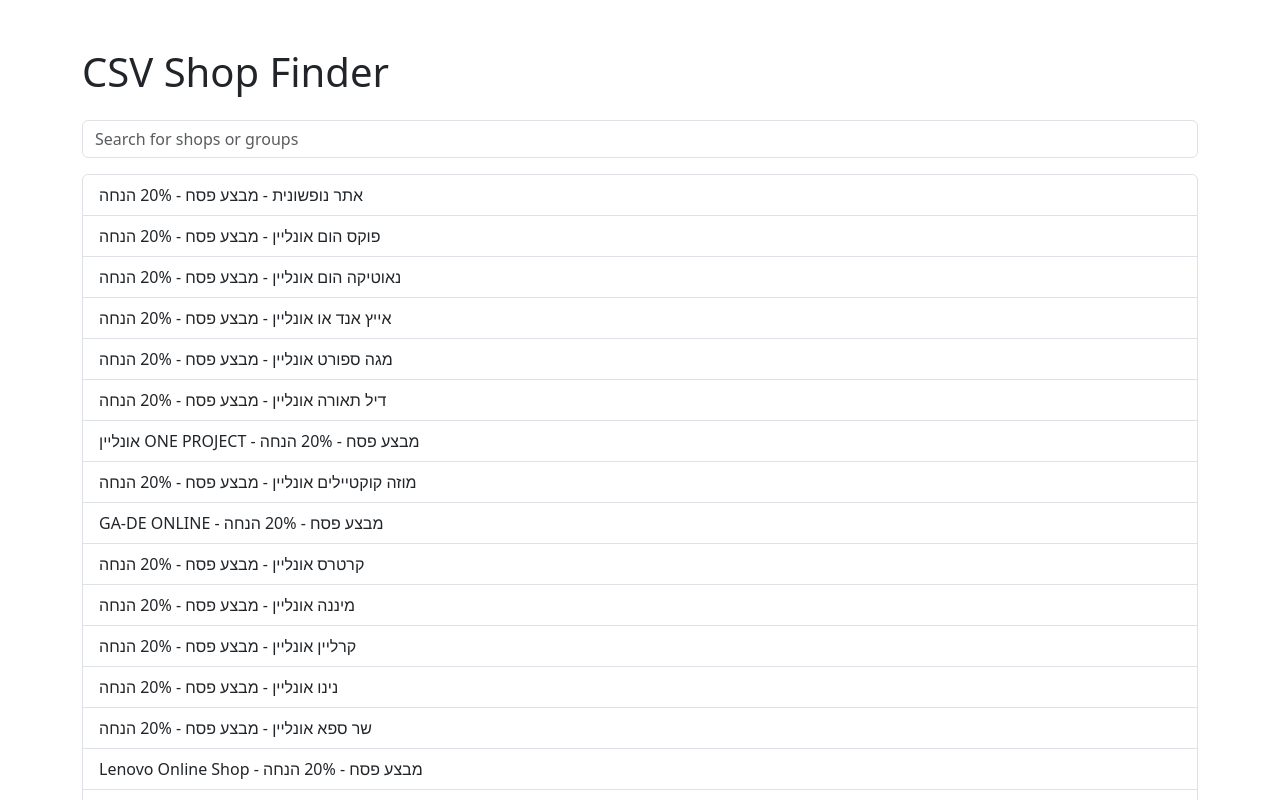
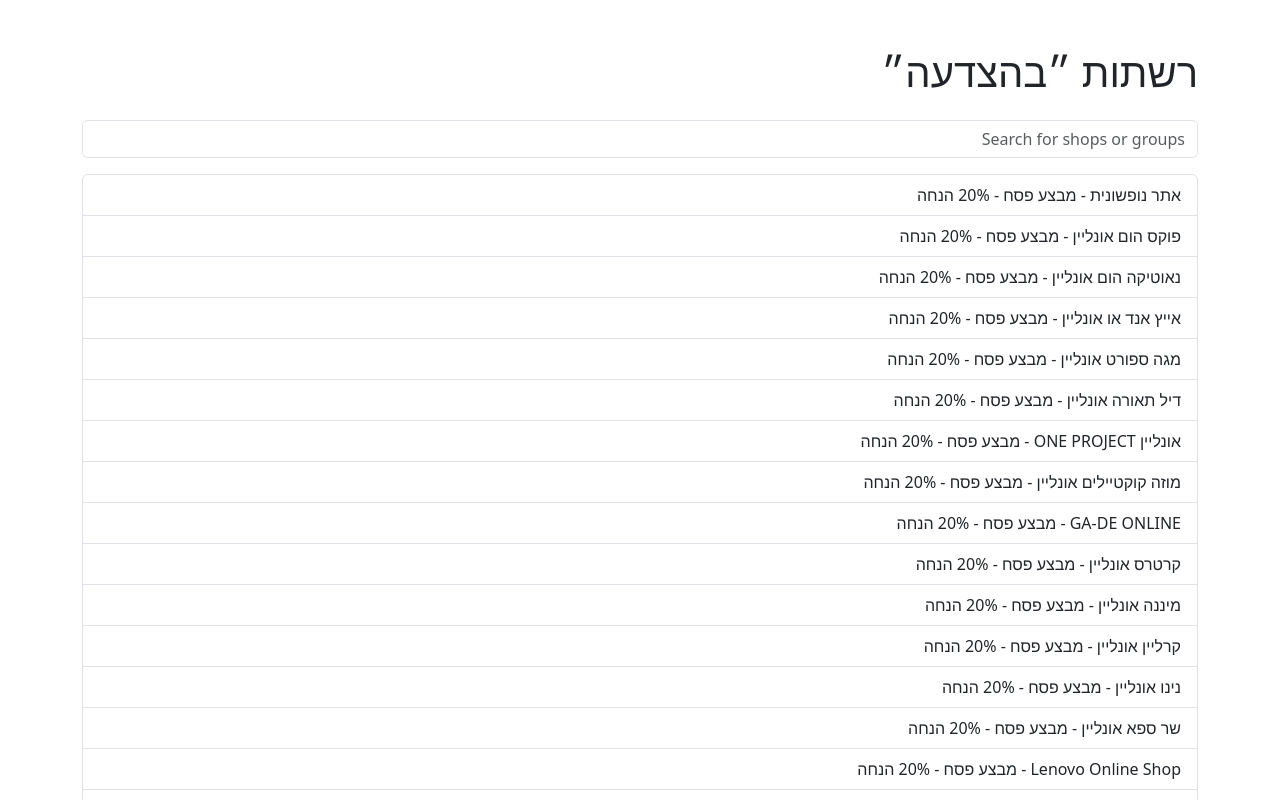
Before and after one commit to Eshz/behatsdaha-list, a plain HTML site: page index.html in a window 1280 px wide. Shown: the top 800 px of the page. Drawn offline with nearby package versions, Linux system fonts and the light colour scheme.

Commit message:
Fixed RTL

```diff
--- a/index.html
+++ b/index.html
@@ -1,5 +1,5 @@
 <!DOCTYPE html>
-<html lang="en">
+<html lang="en" dir="rtl">
 <head>
   <meta charset="UTF-8">
   <meta name="viewport" content="width=device-width, initial-scale=1.0">
@@ -12,14 +12,14 @@
 <body>
 
   <div class="container py-5">
-    <h1 class="mb-4">CSV Shop Finder</h1>
+    <h1 class="mb-4">רשתות ״בהצדעה״</h1>
     <!-- Search Input -->
     <div class="mb-3">
       <input type="text" id="searchInput" class="form-control" placeholder="Search for shops or groups" oninput="filterResults()">
     </div>
 
     <!-- Results List -->
-    <ul id="resultsList" class="list-group">
+    <ul id="resultsList" class="list-group" style="padding-inline-start: 0">
       <!-- Results will go here -->
     </ul>
   </div>
```
